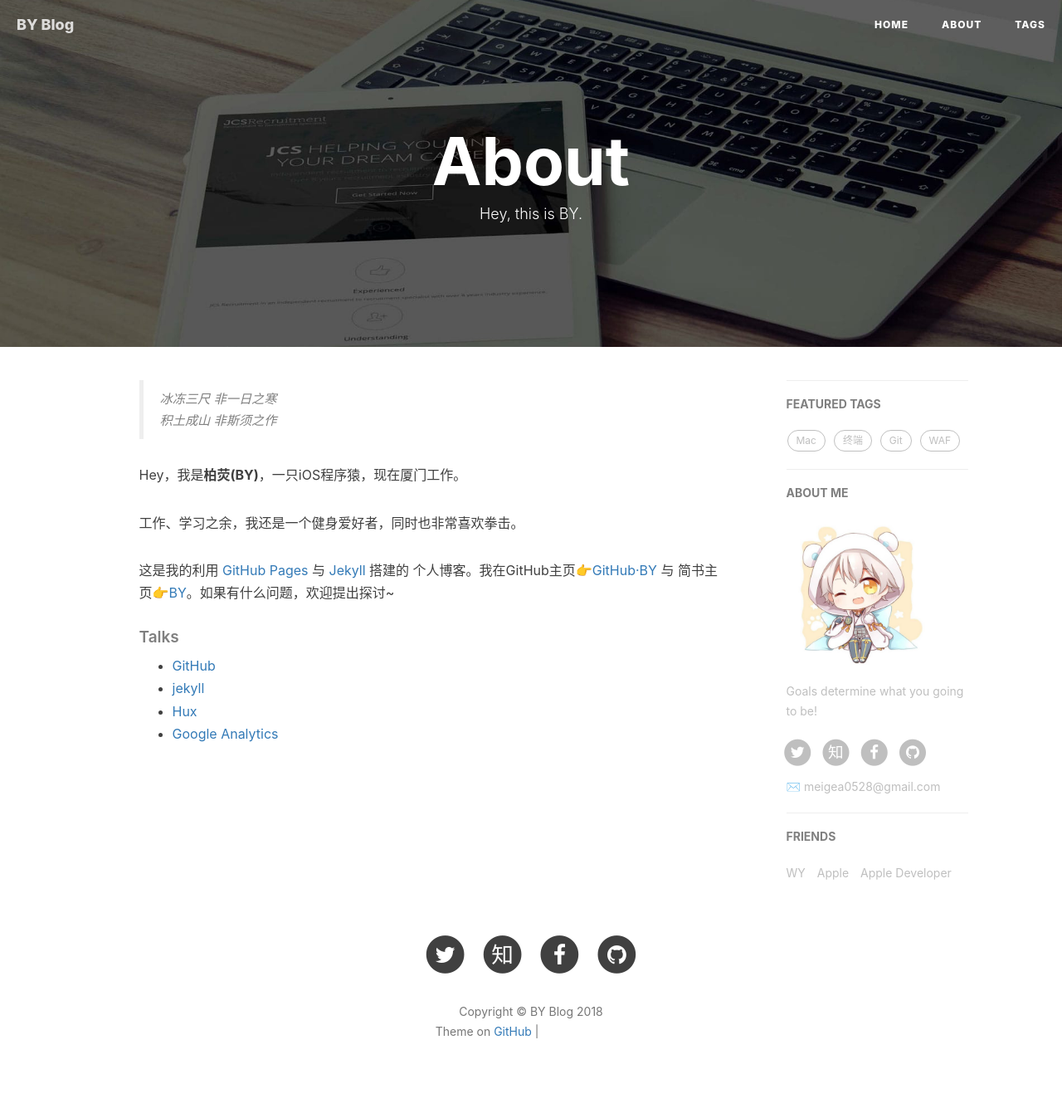
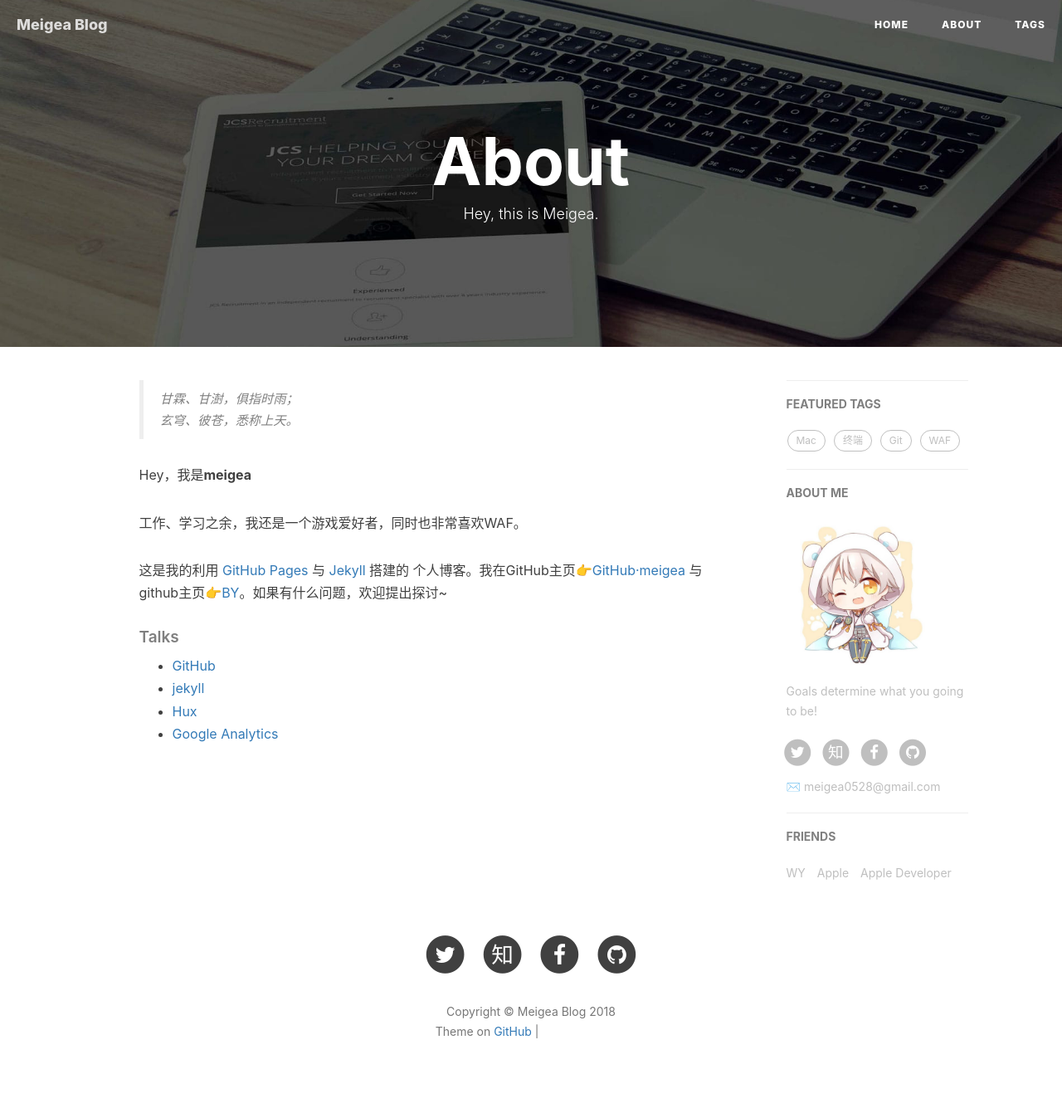
Before and after one commit to xx-zhang/meigea.github.io, a Jekyll site: the page built from about.html, in a window 1280 px wide. Shown: the whole page at 83% size. Built offline with Jekyll 4.4.1, drawn with Linux system fonts in a browser that asks for light colours; nearby versions of some CDN libraries; comment, search, counter and statistics services are not loaded; grey boxes are pictures that could not be loaded.

Commit message:
修改部分

```diff
--- a/_config.yml
+++ b/_config.yml
@@ -1,13 +1,13 @@
 # Site settings
-title: BY Blog
-SEOTitle: 彼苍的博客 | BY Blog
+title: Meigea Blog
+SEOTitle: 彼苍的博客 | Meigea Blog
 header-img: img/post-bg-desk.jpg
 email: meigea0528@gmail.com
 description: "甘霖、甘澍，俱指时雨；玄穹、彼苍，悉称上天。"
-keyword: "BY, BY Blog, 彼苍的博客, meigea, iOS, Apple, iPhone"
+keyword: "Meigea, Meigea Blog, 彼苍的博客, meigea, iOS, Apple, iPhone"
 url: "http://meigea.github.io"          # your host, for absolute URL
 baseurl: ""      # for example, '/blog' if your blog hosted on 'host/blog'
-github_repo: "https://github.com/meigea/qiubaiying.github.io.git" # you code repository
+github_repo: "https://github.com/meigea/meigea.github.io.git" # you code repository
 
 # Sidebar settings
 sidebar: true                           # whether or not using Sidebar.
--- a/about.html
+++ b/about.html
@@ -1,7 +1,7 @@
 ---
 layout: page
 title: "About"
-description: "Hey, this is BY."
+description: "Hey, this is Meigea."
 header-img: "img/post-bg-rwd.jpg"
 ---
 
@@ -15,14 +15,14 @@ header-img: "img/post-bg-rwd.jpg"
 <div class="zh post-container">
 
     <!--copied from markdown -->
-    <blockquote><p>冰冻三尺 非一日之寒<br>
-    积土成山 非斯须之作</p></blockquote>
+    <blockquote><p>甘霖、甘澍，俱指时雨；<br>
+    玄穹、彼苍，悉称上天。</p></blockquote>
 
-    <p>Hey，我是<strong>柏荧(BY)</strong>，一只iOS程序猿，现在厦门工作。</p>
+    <p>Hey，我是<strong>meigea</strong></p>
 
-    <p>工作、学习之余，我还是一个健身爱好者，同时也非常喜欢拳击。</p>
+    <p>工作、学习之余，我还是一个游戏爱好者，同时也非常喜欢WAF。</p>
 
-    <p>这是我的利用 <a href="https://pages.github.com/">GitHub Pages</a> 与 <a href="http://jekyll.com.cn/">Jekyll</a> 搭建的 个人博客。我在GitHub主页<a href="https://github.com/qiubaiying">👉GitHub·BY</a> 与 简书主页<a href="https://http://www.jianshu.com/u/e71990ada2fd">👉BY</a>。如果有什么问题，欢迎提出探讨~</p>
+    <p>这是我的利用 <a href="https://pages.github.com/">GitHub Pages</a> 与 <a href="http://jekyll.com.cn/">Jekyll</a> 搭建的 个人博客。我在GitHub主页<a href="https://github.com/qiubaiying">👉GitHub·meigea</a> 与 github主页<a href="https://www.github.com/meigea/">👉BY</a>。如果有什么问题，欢迎提出探讨~</p>
 
     <p></p>
 
```
